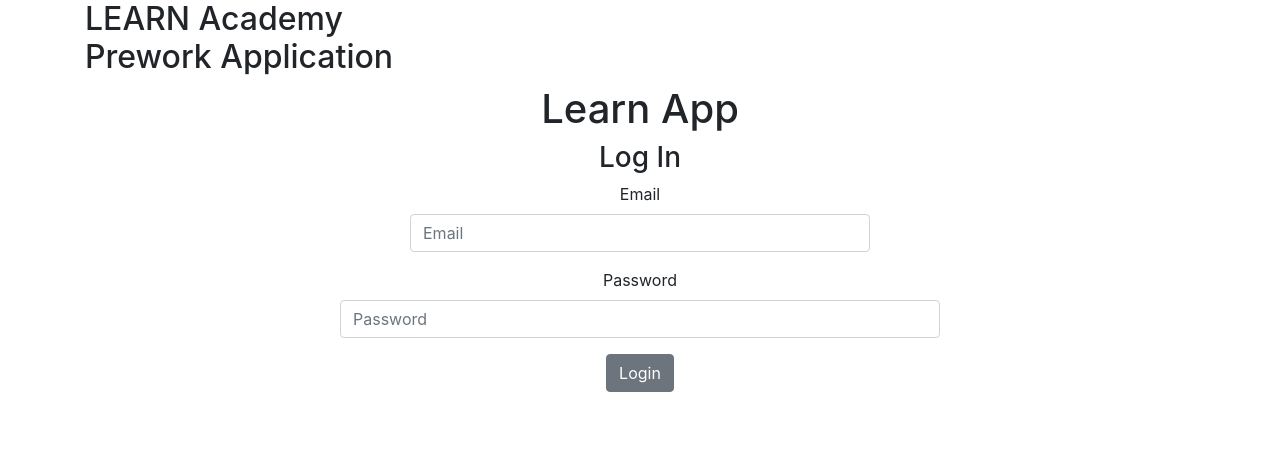
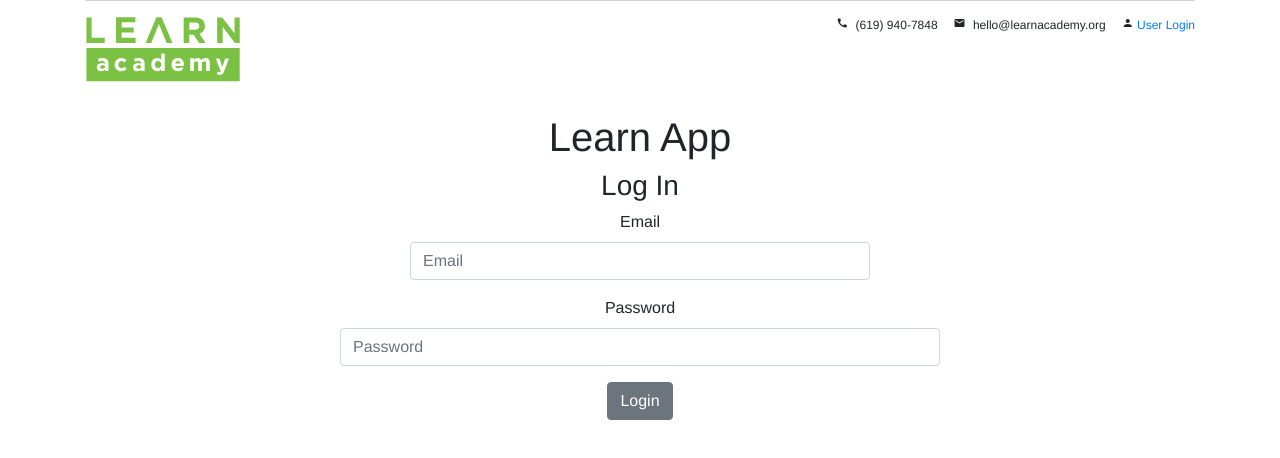
Before and after one commit to LEARNAcademy/prework-frontend, a React (Create React App) app: page /login in a window 1280 px wide. Shown: the top 458 px of the page. Built offline with nearby package versions, Linux system fonts and the light colour scheme; no server answers.

Commit message:
adding style to the site, removed yarn.lock, removed node modules

```diff
--- a/src/App.js
+++ b/src/App.js
@@ -126,7 +126,7 @@ class App extends React.Component {
   render(){
   const loggedIn = this.isLogged();
   const {topics, modules, lessons, questions, resources, current_user, currentMod} = this.state;
-  let isAdmin = this.isAdmin();
+  let isAdmin = false;
   // this.isAdmin();
   return (
     // eslint-disable-next-line react/jsx-filename-extension
--- a/src/components/Header/Brand/index.js
+++ b/src/components/Header/Brand/index.js
@@ -1,9 +1,19 @@
 import React from 'react'
 import './style.css'
+import logo from '../../../images/Learn_academy-Logo-green.svg'
 const Brand = () => {
     return (
         <>
-           <h2 className="brand">LEARN Academy Prework Application</h2>
+            <div className="header-top-bar w-100">
+                <div id="top-bar-content" className="float-right mt-3">
+                    <span className="mr-3"><span className="material-icons mr-1">call</span> (619) 940-7848</span>
+                    <span className="mr-3"><span className="material-icons mr-1">email</span> hello@learnacademy.org</span>
+                    <span className=""><span className="material-icons">person</span> <a href="https://www.learnacademy.org/login/" class="login">User Login</a></span>
+                </div>
+            </div>
+            <div className="header-logo">
+                <img src={logo} alt="LEARN Academy Prework Application" style={{"width":"156px","height":"auto"}} />
+            </div>
         </>
     )
 }
--- a/src/components/Header/Brand/style.css
+++ b/src/components/Header/Brand/style.css
@@ -2,3 +2,12 @@
     width:70%;
     float:left;
 }
+.header-logo {
+    padding:15px 0;
+}
+.header-top-bar {
+    border-bottom:1px solid lightgray;
+}
+#top-bar-content, #top-bar-content span {
+    font-size:12px;
+}
--- a/src/components/Header/index.js
+++ b/src/components/Header/index.js
@@ -20,7 +20,7 @@ class Header extends React.Component{
         return(
             <Container>
             <Row>
-                <Col sm={6}>
+                <Col sm={12}>
                     {/*Brand on the left */}
                     <Brand />
                 </Col>
--- a/src/index.css
+++ b/src/index.css
@@ -1,8 +1,8 @@
 body {
   margin: 0;
-  font-family: -apple-system, BlinkMacSystemFont, 'Segoe UI', 'Roboto', 'Oxygen',
-    'Ubuntu', 'Cantarell', 'Fira Sans', 'Droid Sans', 'Helvetica Neue',
-    sans-serif;
+  /* font-family: -apple-system, BlinkMacSystemFont, 'Segoe UI', 'Roboto', 'Oxygen', 'Ubuntu', 'Cantarell', 'Fira Sans', 'Droid Sans', 'Helvetica Neue',
+    sans-serif;*/
+    font-family:'helvetica neue', arial,sans-serif;
   -webkit-font-smoothing: antialiased;
   -moz-osx-font-smoothing: grayscale;
 }
--- a/src/index.js
+++ b/src/index.js
@@ -1,9 +1,9 @@
 import React from 'react';
 import ReactDOM from 'react-dom';
-import './index.css';
 import App from './App';
 import * as serviceWorker from './serviceWorker';
 import 'bootstrap/dist/css/bootstrap.min.css'
+import './index.css';
 
 ReactDOM.render(
   <React.StrictMode>
```
Also changed, not shown: src/images/Learn_academy-Logo-green.svg (added), 1 other file (tests, documents, lock files or other folders).
